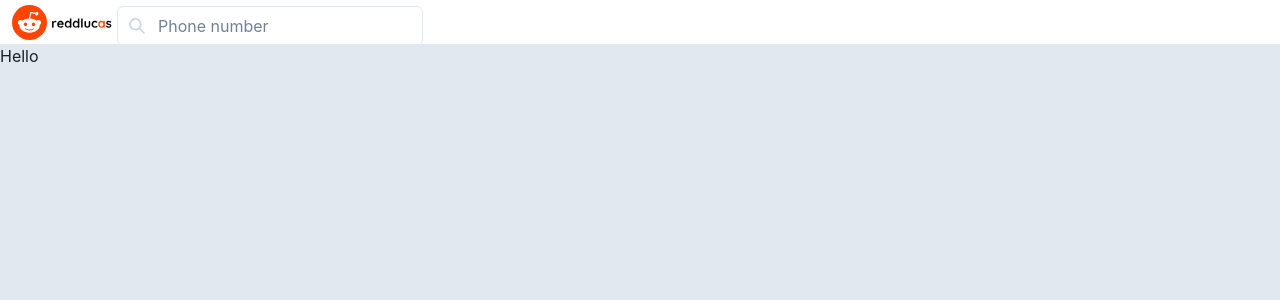
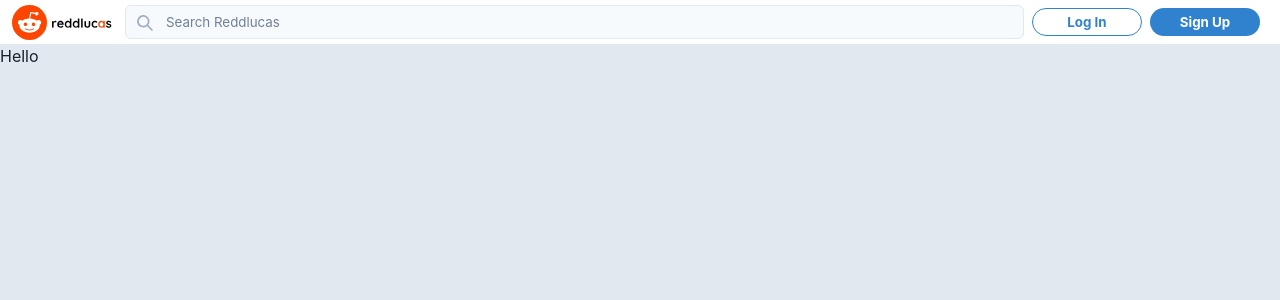
Before and after one commit to DManLucas/reddlucas, a Next.js app: page / in a window 1280 px wide. Shown: the top 300 px of the page. Built offline with nearby package versions, Linux system fonts and the light colour scheme.

Commit message:
Authentication Modals

```diff
--- /dev/null
+++ b/src/atoms/authModalAtom.ts
@@ -0,0 +1,16 @@
+import { atom } from "recoil";
+
+export interface AuthModalState {
+    open: boolean;
+    view: "login" | "signup" | "resetPassword";
+}
+
+const defaultModalState: AuthModalState = {
+    open: false,
+    view: "login"
+}
+
+export const authModalState = atom<AuthModalState>({
+    key: "authModalState",
+    default: defaultModalState,
+})
--- /dev/null
+++ b/src/chakra/button.ts
@@ -0,0 +1,43 @@
+import {ComponentStyleConfig} from '@chakra-ui/theme'
+
+export const Button: ComponentStyleConfig = {
+    baseStyle: {
+      borderRadius: "60px",
+      fontSize: "10pt",
+      fontWeight: 700,
+      _focus: {
+        boxShadow: "none",
+      },
+    },
+    sizes: {
+      sm: {
+        fontSize: "8pt",
+      },
+      md: {
+        fontSize: "10pt",
+        // height: "28px",
+      },
+    },
+    variants: {
+      solid: {
+        color: "white",
+        bg: "blue.500",
+        _hover: {
+          bg: "blue.400",
+        },
+      },
+      outline: {
+        color: "blue.500",
+        border: "1px solid",
+        borderColor: "blue.500",
+      },
+      oauth: {
+        height: "34px",
+        border: "1px solid",
+        borderColor: "gray.300",
+        _hover: {
+          bg: "gray.50",
+        },
+      },
+    },
+  };
--- a/src/components/Layout/Navbar/Navbar.tsx
+++ b/src/components/Layout/Navbar/Navbar.tsx
@@ -1,9 +1,11 @@
-import { Flex, Hide } from '@chakra-ui/react';
-import Image from 'next/image';
+import { Flex } from '@chakra-ui/react';
 import React from 'react';
-import logo from "../../../../public/images/redditFace.svg";
-import logoText from "../../../../public/images/redditText.svg";
+import Image from 'next/image'
+import { Show, Hide } from '@chakra-ui/react'
+import logo from "../../../../public/images/redditFace.svg"
+import logoText from "../../../../public/images/redditText.svg"
 import SearchInput from './SearchInput';
+import RightContent from './RightContent/RightContent';
 
 const Navbar: React.FC = () => {
 
@@ -17,9 +19,9 @@
                 width="70" />
                 </Hide>
             </Flex>
+            {/* <Directory /> */}
             <SearchInput/>
-            {/* <Directory />
-            <RightContent/> */}
+            <RightContent/>
         </Flex>
     )
 }
--- /dev/null
+++ b/src/components/Layout/Navbar/RightContent/AuthButtons.tsx
@@ -0,0 +1,44 @@
+import { authModalState } from "@/src/atoms/authModalAtom";
+import { Button } from "@chakra-ui/react";
+import React from "react";
+import { useSetRecoilState } from "recoil";
+
+const AuthButtons: React.FC = () => {
+  const setAuthModalState = useSetRecoilState(authModalState);
+  return (
+    <>
+      <Button
+        variant="outline"
+        height="28px"
+        display={{
+          base: "none",
+          sm: "flex",
+        }}
+        width={{
+          base: "70px",
+          md: "110px",
+        }}
+        mr={2}
+        onClick={() => setAuthModalState({open: true, view: "login"})}
+      >
+        Log In
+      </Button>
+      <Button
+        height="28px"
+        display={{
+          base: "none",
+          sm: "flex",
+        }}
+        width={{
+          base: "70px",
+          md: "110px",
+        }}
+        mr={2}
+        onClick={() => setAuthModalState({open: true, view: "signup"})}
+      >
+        Sign Up
+      </Button>
+    </>
+  );
+};
+export default AuthButtons;
--- /dev/null
+++ b/src/components/Layout/Navbar/RightContent/RightContent.tsx
@@ -0,0 +1,21 @@
+import AuthModal from '@/src/components/Modal/Auth/AuthModal';
+import { Flex } from '@chakra-ui/react';
+import React from 'react';
+import AuthButtons from './AuthButtons';
+
+type RightContentProps = {
+    //user: any
+};
+
+const RightContent:React.FC<RightContentProps> = () => {
+
+    return (
+        <>
+            <AuthModal />
+            <Flex justify='center' align='center'>
+                <AuthButtons/>
+            </Flex>
+        </>
+    )
+}
+export default RightContent;
--- a/src/components/Layout/Navbar/SearchInput.tsx
+++ b/src/components/Layout/Navbar/SearchInput.tsx
@@ -1,23 +1,39 @@
-import { SearchIcon } from '@chakra-ui/icons';
-import { Flex, Input, InputGroup, InputLeftElement } from '@chakra-ui/react';
-import React from 'react';
+import { SearchIcon } from "@chakra-ui/icons";
+import { Flex, Input, InputGroup, InputLeftElement } from "@chakra-ui/react";
+import React from "react";
 
 type SearchInputProps = {
   //user
 };
 
 const SearchInput: React.FC<SearchInputProps> = () => {
-
   return (
-        <Flex >
+    <Flex flexGrow={1} mr={2} ml={2} align="center" >
       <InputGroup>
         <InputLeftElement
-                    pointerEvents='none'
-                    children={<SearchIcon color='gray.300' />}
+          pointerEvents="none"
+          children={<SearchIcon color="gray.400" mb={1}/>}
         />
-                <Input type='tel' placeholder='Phone number' />
+        <Input
+          type="search"
+          placeholder="Search Reddlucas"
+          fontSize="10pt"
+          _placeholder={{ color: "grey.500" }}
+          _hover={{
+            bg: "white",
+            border: "1px solid",
+            borderColor: "blue.500",
+          }}
+          _focus={{
+            outline: 'none',
+            border: "1px solid",
+            borderColor: "blue.500",
+          }}
+          height="34"
+          bg="gray.50"
+        />
       </InputGroup>
     </Flex>
-    )
-}
+  );
+};
 export default SearchInput;
--- /dev/null
+++ b/src/components/Modal/Auth/AuthModal.tsx
@@ -0,0 +1,57 @@
+import { authModalState } from "@/src/atoms/authModalAtom";
+import {
+  useDisclosure,
+  Button,
+  Modal,
+  ModalOverlay,
+  ModalContent,
+  ModalHeader,
+  ModalCloseButton,
+  ModalBody,
+  ModalFooter,
+  Flex,
+} from "@chakra-ui/react";
+import React from "react";
+import { useRecoilState } from "recoil";
+
+const AuthModal: React.FC = () => {
+  const [modalState, setModalState] = useRecoilState(authModalState);
+
+  const handleClose = () => {
+    setModalState((prev) => ({
+      ...prev,
+      open: false,
+    }));
+  };
+
+  return (
+    <>
+      <Modal isOpen={modalState.open} onClose={handleClose}>
+        <ModalOverlay />
+        <ModalContent>
+          <ModalHeader>
+            {modalState.view === "login" && "Login"}
+            {modalState.view === "signup" && "Sign Up"}
+            {modalState.view === "resetPassword" && "Reset Password"}
+          </ModalHeader>
+          <ModalCloseButton />
+          <ModalBody
+            display="flex"
+            flexDirection="column"
+            alignItems="center"
+            justifyContent="center"
+          >
+            <Flex
+              direction="column"
+              align="center"
+              justifyContent="center"
+              width="70%"
+              border='1px solid red'
+            ></Flex>
+          </ModalBody>
+        </ModalContent>
+      </Modal>
+    </>
+  );
+};
+export default AuthModal;
--- a/src/pages/_app.tsx
+++ b/src/pages/_app.tsx
@@ -1,15 +1,17 @@
-import { ChakraProvider } from '@chakra-ui/react'
-import  { AppProps } from 'next/app'
-import {theme} from '../chakra/theme'
-import Layout from '../components/Layout/Layout'
+import { ChakraProvider } from "@chakra-ui/react";
+import { AppProps } from "next/app";
+import { RecoilRoot } from "recoil";
+import { theme } from "../chakra/theme";
+import Layout from "../components/Layout/Layout";
 
 export default function App({ Component, pageProps }: AppProps) {
   return (
-  <ChakraProvider theme={theme}>
-    <Layout>
-    <Component {...pageProps} />
-    </Layout>
-
-  </ChakraProvider>
-  )
+    <RecoilRoot>
+      <ChakraProvider theme={theme}>
+        <Layout>
+          <Component {...pageProps} />
+        </Layout>
+      </ChakraProvider>
+    </RecoilRoot>
+  );
 }
```
Also changed, not shown: src/chakra/theme.ts (+14 -13 lines). Lines whose indentation alone changed are shown as unchanged.
